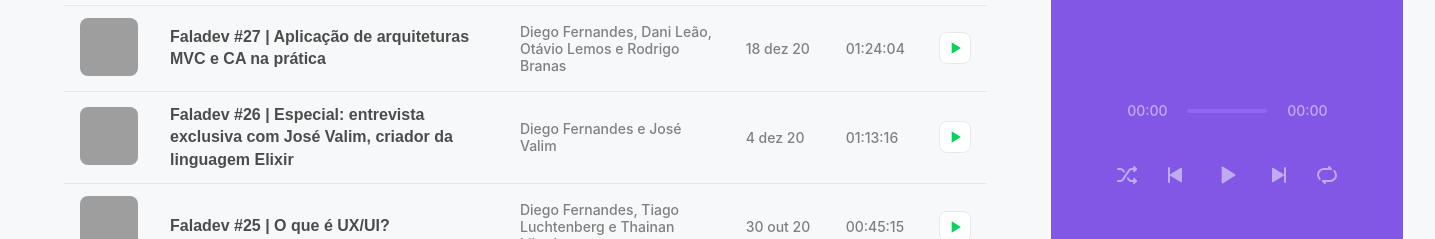
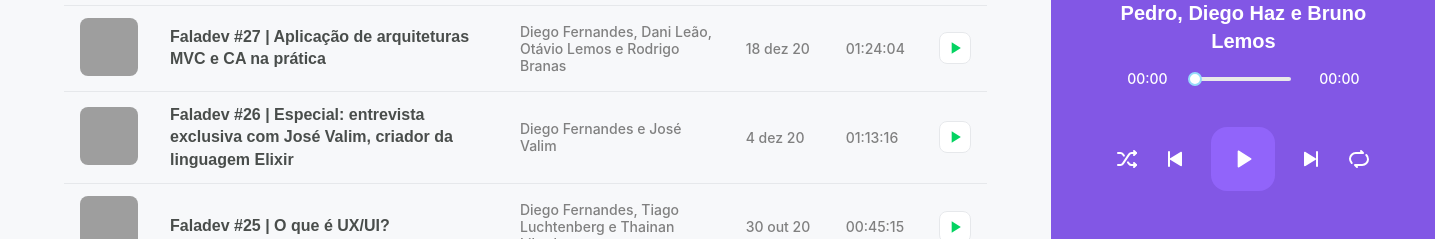
Before and after one commit to erikaperciliano/podcastrNext, a Next.js app: page / in a window 1280 px wide. Both pictures are taken after a click on the button 447 px from the left and 288 px from the top of the page. Shown: the part 561-800 px from the top of the page, 1435 px wide, since content can reach past the window. Built offline with nearby package versions, Linux system fonts and the light colour scheme; data requests are answered from the project's data file; grey boxes are pictures that could not be loaded.

Commit message:
add style of progress

```diff
--- a/src/components/Player/index.tsx
+++ b/src/components/Player/index.tsx
@@ -43,7 +43,9 @@
                     <div className={styles.slider}>
                         { episode ?
                         (
-                            <Slider/>
+                            <Slider
+                                trackStyle={{ backgroundColor: '#04d361'}}
+                            />
                         ): (
                             <div className={styles.emptySlider}/>
                         )}
@@ -58,7 +60,7 @@
                     <button type="button">
                         <img src="/play-previous.svg" alt="Play previous"/>
                     </button>
-                    <button type="button" className={styles.playButtons}>
+                    <button type="button" className={styles.playButton}>
                         <img src="/play.svg" alt="Play"/>
                     </button>
                     <button type="button">
--- a/src/components/Player/styles.module.scss
+++ b/src/components/Player/styles.module.scss
@@ -72,6 +72,7 @@
         display: flex;
         align-items: center;
         gap: 0.5rem;
+        gap: 1rem;
         font-size: 0.875rem;
 
         span {
@@ -104,13 +105,15 @@
             background: transparent;
             border: 0;
             font-size: 0;
+
+            &.playButton {
+                width: 4rem;
+                height: 4rem;
+                border-radius: 1rem;
+                background: var(--purple-400);
+            }
         }
 
-        &.playButton {
-            width: 4rem;
-            height: 4rem;
-            border-radius: 1rem;
-            background: var(--purple-400);
-        }
+
     }
 }
--- a/src/pages/index.tsx
+++ b/src/pages/index.tsx
@@ -1,14 +1,17 @@
+import { useContext } from 'react';
 import {GetStaticProps} from 'next';
 import Image from 'next/image';
 import Link from 'next/link';
-import {useRouter} from 'next/router';
 
 import {format, parseISO} from 'date-fns';
 import ptBR from 'date-fns/locale/pt-BR';
 import { api } from '../services/api';
+import { PlayerContext } from '../contexts/PlayerContext';
+
 import { convertDurationToTimeString } from '../utils/convertDurationToTimeString';
 
 import styles from './home.module.scss';
+
 
 type Episode = {
   id: string;
@@ -27,6 +30,8 @@
 }
 
 export default function Home({latestEpisodes, allEpisodes}: HomeProps) {
+  const { play } = useContext(PlayerContext);
+
   return (
     <div className={styles.homepage}>
       <section className={styles.latestEpisodes}>
@@ -53,8 +58,11 @@
                   <span>{episode.durationAsString}</span>
                 </div>
 
-                <button type='button'>
-                  <img src="/play-green.svg" alt="Play episode"/>
+                <button
+                  type='button'
+                  onClick={() => play(episode)}
+                >
+                    <img src="/play-green.svg" alt="Play episode"/>
                 </button>
               </li>
             )
```
